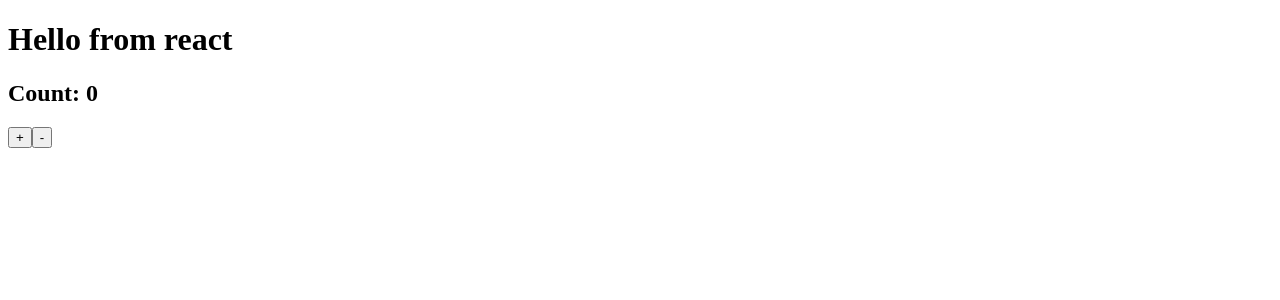
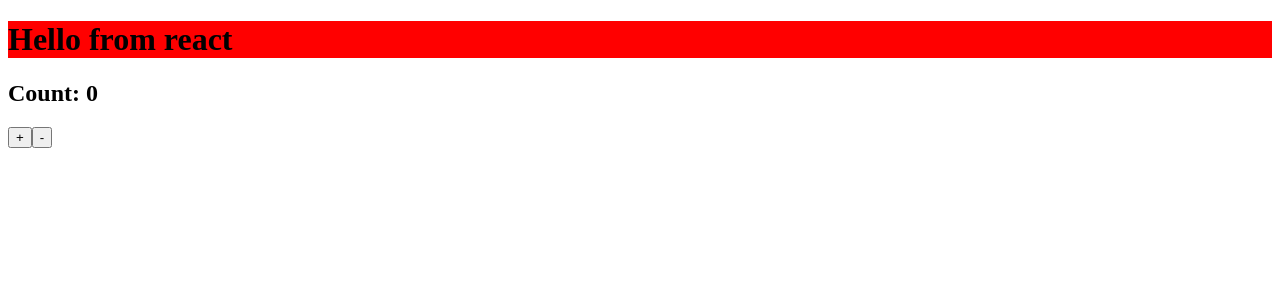
Before and after one commit to kayot88/react-runtools, a React app: page / in a window 1280 px wide. Shown: the top 300 px of the page. Built offline with nearby package versions, Linux system fonts and the light colour scheme.

Commit message:
css-loader style-loaders

```diff
--- a/package.json
+++ b/package.json
@@ -26,7 +26,9 @@
     "@babel/preset-env": "^7.7.1",
     "@babel/preset-react": "^7.7.0",
     "babel-loader": "^8.0.6",
+    "css-loader": "^3.2.0",
     "html-webpack-plugin": "^3.2.0",
+    "style-loader": "^1.0.0",
     "webpack": "^4.41.2",
     "webpack-cli": "^3.3.10",
     "webpack-dev-server": "^3.9.0",
--- a/src/App.js
+++ b/src/App.js
@@ -1,4 +1,5 @@
 import React, { Component } from "react";
+import './style.css'
 
 export default class App extends Component {
   state = {
--- /dev/null
+++ b/src/style.css
@@ -0,0 +1,3 @@
+h1{
+  background-color: red;
+}
--- a/webpack.config.base.js
+++ b/webpack.config.base.js
@@ -18,6 +18,11 @@ module.exports = {
           presets: ["@babel/preset-env", "@babel/preset-react"],
           plugins: ["@babel/plugin-proposal-class-properties"]
         }
+      },
+      {
+        test: /\.css$/,
+        use:['style-loader','css-loader'],
+        exclude: /node_modules/
       }
     ]
   },
```
Also changed, not shown: 1 other file (tests, documents, lock files or other folders).
